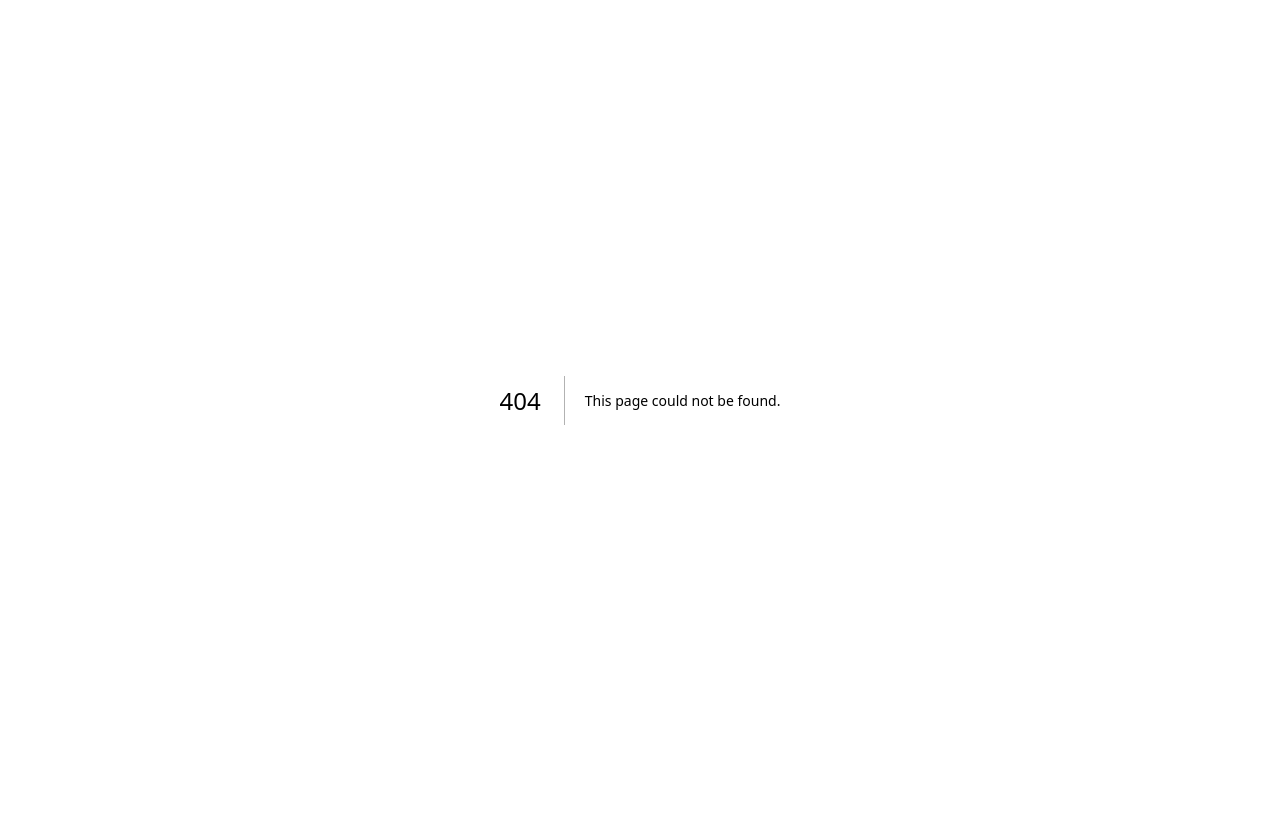
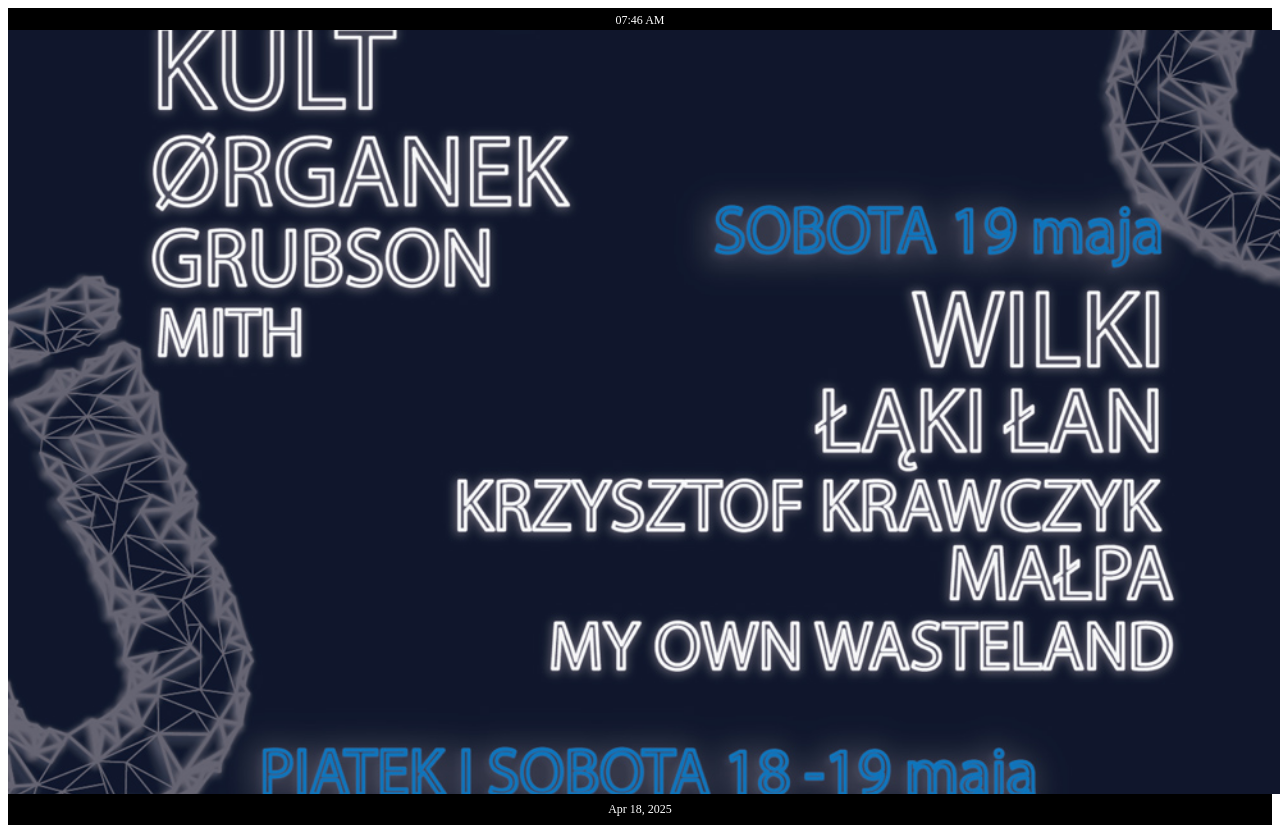
Before and after one commit to kni-mini/mini-tv, a Next.js app: page /demo/poster_holder in a window 1280 px wide. Before the commit this address had no page. Before the commit the page ends 800 px from the top, so only its background shows below. Built offline with nearby package versions, Linux system fonts and the light colour scheme.

Commit message:
poster_holder

```diff
--- a/pages/demo/poster/image.tsx
+++ b/pages/demo/poster/image.tsx
@@ -7,8 +7,9 @@
       style={{
         position: 'relative',
         width: '100vw',
-        height: '100vh',
+        height: '95.6vh',
         background: '#000',
+
       }}
     >
       <Poster
--- /dev/null
+++ b/pages/demo/poster_holder.tsx
@@ -0,0 +1,56 @@
+import React from 'react';
+import Gif from './poster/gif';
+import Image from './poster/image';
+import Video from './poster/video';
+
+export interface PosterHolderProps {
+  src?: string;
+  alt?: string;
+  loop?: boolean;
+  className?: string;
+}
+
+const PosterHolder: React.FC<PosterHolderProps> = ({ src, alt, loop, className }) => {
+  const now = new Date();
+  const timeString = now.toLocaleTimeString([], { hour: '2-digit', minute: '2-digit' });
+  const dateString = now.toLocaleDateString([], { year: 'numeric', month: 'short', day: '2-digit' });
+
+  return (
+    <div className="flex flex-col h-screen w-screen bg-black overflow-hidden">
+       <header
+        style={{
+          height: '1.5vh',
+          padding: '0.3rem',
+          background: 'black',
+          color: 'white',
+          textAlign: 'center',
+          fontSize: '1.5vh',
+        }}
+      >
+        {timeString}
+      </header>
+
+      <main className="h-5/6 flex justify-center items-center p-4">
+        <div className="max-h-full max-w-full">
+          <Image />
+        </div>
+      </main>
+
+      <footer
+        style={{
+          height: '1.8vh',
+          padding: '0.5rem',
+          background: 'black',
+          color: 'white',
+          textAlign: 'center',
+          fontSize: '1.5vh',
+
+        }}
+      >
+        {dateString}
+      </footer>
+    </div>
+  );
+};
+
+export default PosterHolder;
```
